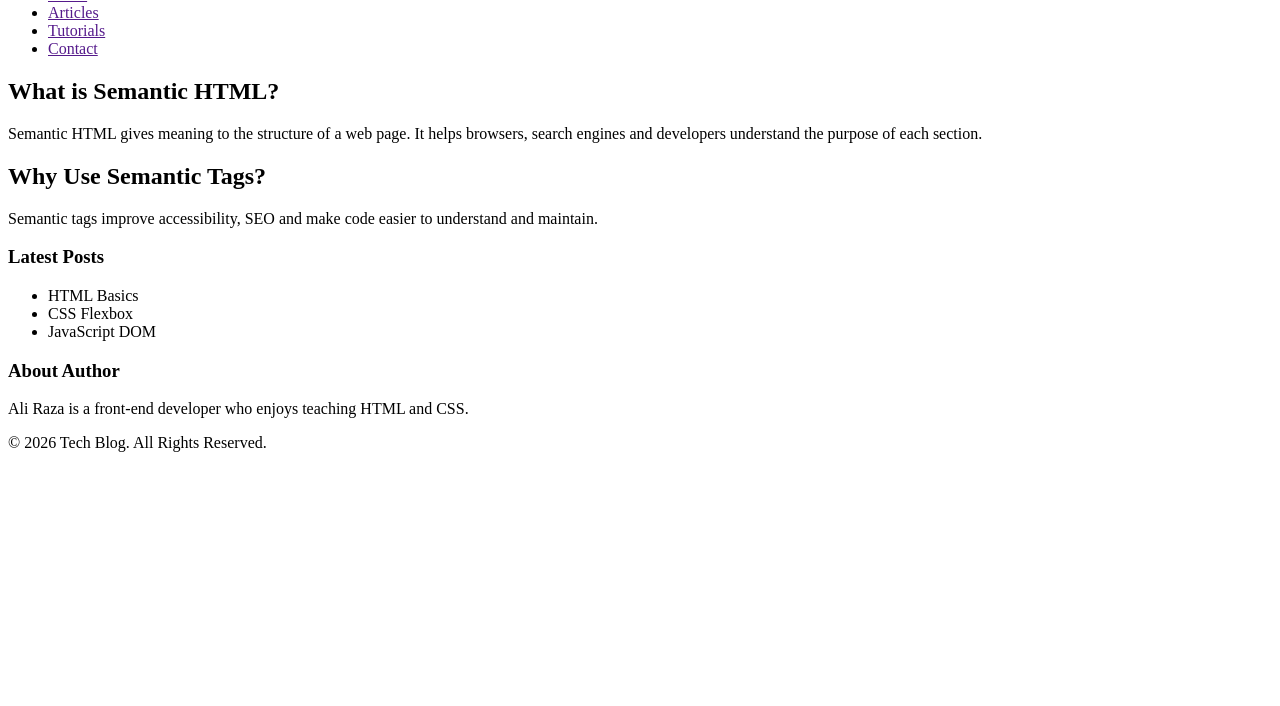
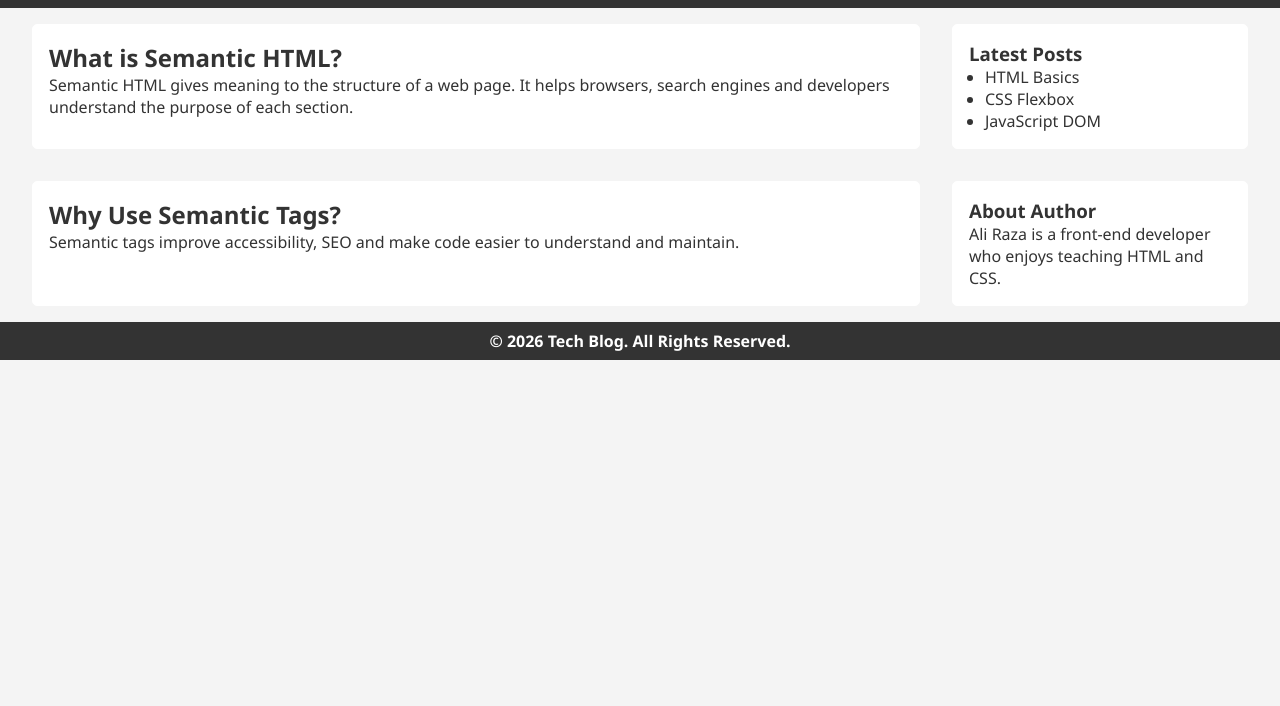
Before and after one commit to shah541-g/Ventech-Studio-Week-2, a plain HTML site: page Practice Tasks/Redesigning a Mockup/index.html in a window 1280 px wide. Shown: the part 94-800 px from the top of the page. Drawn offline with Linux system fonts and the light colour scheme.

Commit message:
Starting 3rd practice task

```diff
--- /dev/null
+++ b/Practice Tasks/Redesigning a Mockup/index.css
@@ -0,0 +1,64 @@
+*{
+  margin: 0;
+  padding: 0;
+  box-sizing: border-box;
+  font-family: 'Segoe UI', Tahoma, Geneva, Verdana, sans-serif;
+}
+body{
+  background: rgb(244, 244, 244);
+  color: rgb(51, 51, 51);
+}
+.container{
+  padding: 0 2rem;
+}
+.top,.bottom{
+  background: rgb(51, 51, 51);
+  color: white;
+  font-weight: 600;
+  padding: 0.5rem;
+  text-align: center;
+}
+.top{
+
+  display: grid;
+  grid-template-columns: 1fr;
+  grid-template-rows: 1fr 1fr;
+  justify-content: center;
+  align-items: center;
+}
+
+.menu-list{
+  display: grid;
+  grid-template-columns: repeat(4,1fr);
+  grid-template-rows: 1fr;
+  list-style: none;
+}
+a{
+  color: blue;
+}
+.content{
+  margin: 1rem 0;
+}
+.content,.left,.right{
+
+  display: grid;
+  grid-template-columns: 1fr;
+  grid-template-rows: 1fr 1fr;
+  gap: 2rem;
+}
+.post,.widget{
+  background: white;
+  border-radius: 5px;
+  border: white 1px solid;
+  padding: 1rem;
+}
+.widget>ul{
+  padding-left: 1rem;
+}
+
+@media(min-width:768px){
+  .content{
+    grid-template-columns: 3fr 1fr;
+    grid-template-rows: 1fr;
+  }
+}
--- a/Practice Tasks/From Unstructured to Semantic/index.html
+++ b/Practice Tasks/Redesigning a Mockup/index.html
@@ -4,14 +4,13 @@
     <meta charset="UTF-8" />
     <meta name="viewport" content="width=device-width, initial-scale=1.0" />
     <title>From Unstructured to Semantic Tags</title>
-    <!-- If you want to view this page along with styling the uncomment the following line -->
-    <!-- <link rel="stylesheet" href="index.css"> -->
+    <link rel="stylesheet" href="index.css">
   </head>
-  <body class="container">
+  <body>
     <header class="top">
       <h1>Tech Blog</h1>
       <nav>
-        <ul>
+        <ul class="menu-list">
           <li><a href="">Home</a></li>
           <li><a href="">Articles</a></li>
           <li><a href="">Tutorials</a></li>
@@ -19,7 +18,7 @@
         </ul>
       </nav>
     </header>
-    <main class="content">
+    <main class="container content">
       <article class="left">
         <section class="post">
           <h2>What is Semantic HTML?</h2>
```
Also changed, not shown: Practice Tasks/Redesigning a Mockup/Mockup/mockup.html (renamed from Practice Tasks/From Unstructured to Semantic/unstructured.html, +1 -0 lines), Practice Tasks/Redesigning a Mockup/Mockup/index.css (renamed from Practice Tasks/From Unstructured to Semantic/index.css).
